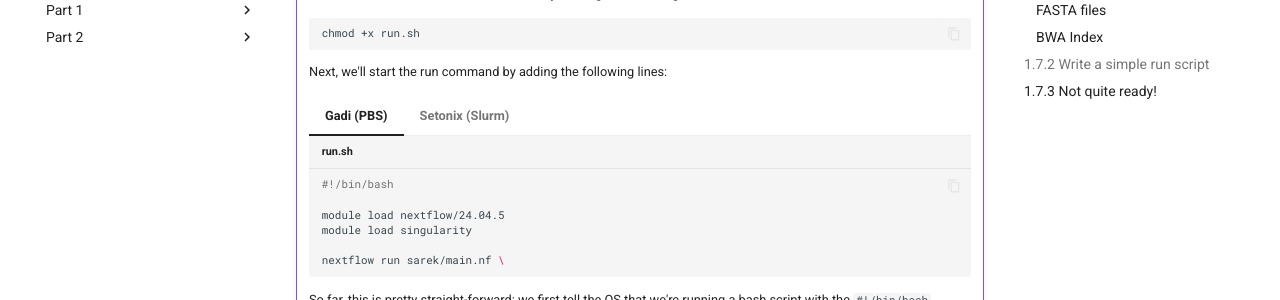
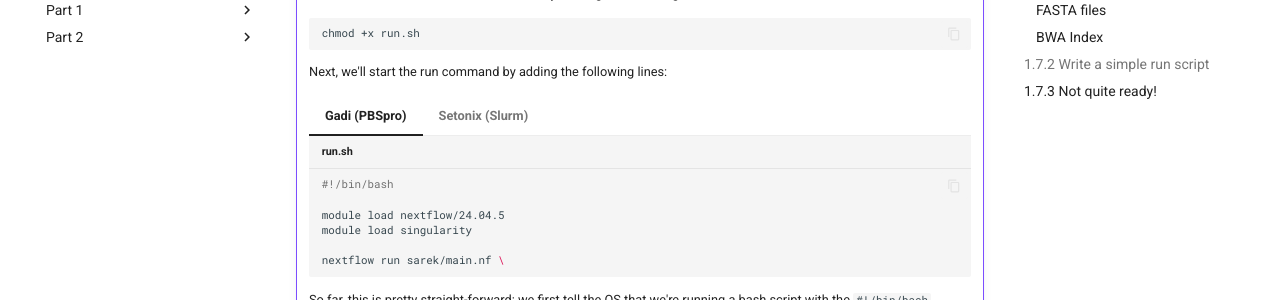
Before and after one commit to Sydney-Informatics-Hub/nextflow-hpc-workshop, an MkDocs documentation site: the page built from docs/part1/01_7_nfcore_run.md, in a window 1280 px wide and 1400 px high, scrolled down 2273 px. Shown: the part 152-452 px from the top of the window. Built offline with MkDocs 1.6.1 and Material for MkDocs 9.7.7, drawn with Linux system fonts in a browser that asks for light colours; comment, search, counter and statistics services are not loaded; some of the changed text lies outside the part shown.

Commit message:
1.7 replace PBS with PBSpro in Gadi codeblocks

````diff
--- a/docs/part1/01_7_nfcore_run.md
+++ b/docs/part1/01_7_nfcore_run.md
@@ -155,7 +155,7 @@ To run the mapping stage of `sarek`, we need to execute the `nextflow run` comma
 
     Next, we'll start the run command by adding the following lines:
 
-    === "Gadi (PBS)"
+    === "Gadi (PBSpro)"
 
         ```bash title="run.sh"
         #!/bin/bash
@@ -218,7 +218,7 @@ To run the mapping stage of `sarek`, we need to execute the `nextflow run` comma
 
     At the end, the `run.sh` script should look like the following:
 
-    === "Gadi (PBS)"
+    === "Gadi (PBSpro)"
 
         ```bash title="run.sh" linenums="1"
         #!/bin/bash
````
